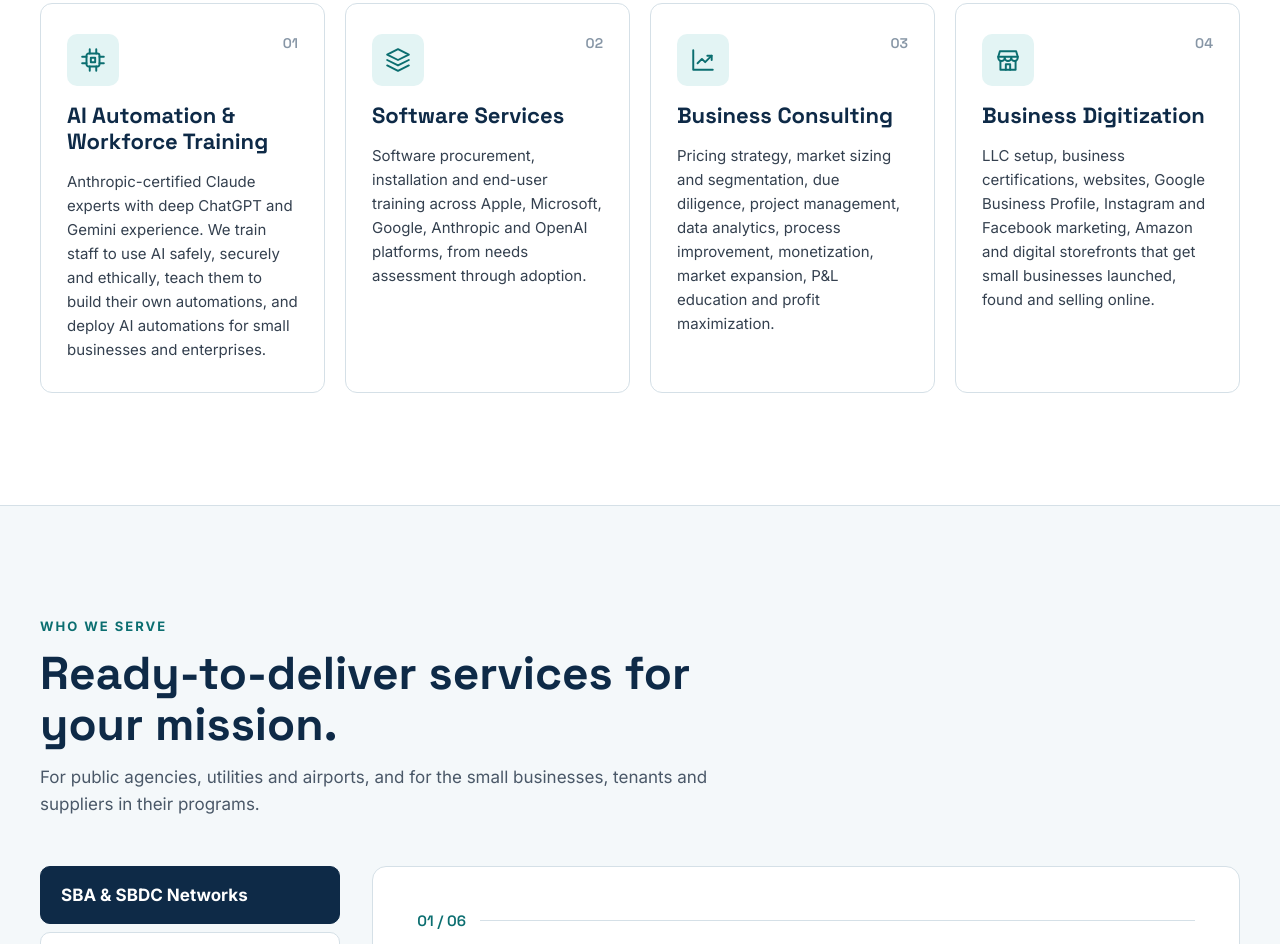
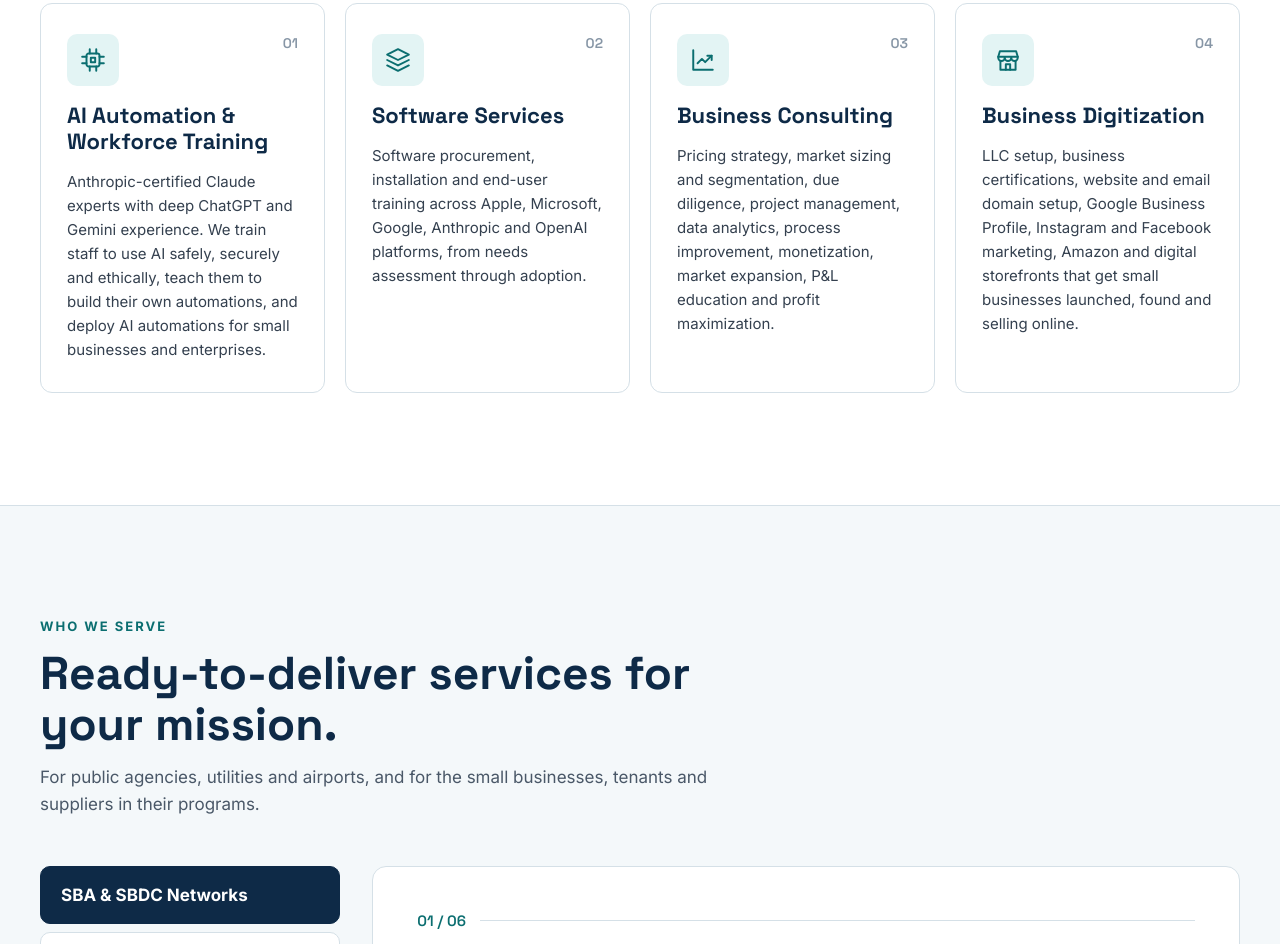
Before and after one commit to nuova-tech/smartnuova-website, a plain HTML site: page index.html in a window 1280 px wide. Shown: the part 1250-2194 px from the top of the page. Drawn offline with Linux system fonts and the light colour scheme.

Commit message:
Add email domain setup to Business Digitization
Co-Authored-By: Claude Opus 5.5 <noreply@anthropic.com>
Claude-Session: https://claude.ai/code/session_01D94sKY3oZ5ae4gBP6MdysM

```diff
--- a/index.html
+++ b/index.html
@@ -157,7 +157,7 @@ a{color:#0B6E70}a:hover{color:#0E2A47}
 <span style="font-family: 'Space Grotesk', sans-serif; font-size: 14px; font-weight: 600; color: #8796A6">04</span>
 </div>
 <h3 style="margin: 0; font-family: 'Space Grotesk', sans-serif; font-size: 22px; line-height: 1.2; color: #0E2A47">Business Digitization</h3>
-<p style="margin: 0; font-size: 15px; line-height: 1.6; color: #34404F">LLC setup, business certifications, websites, Google Business Profile, Instagram and Facebook marketing, Amazon and digital storefronts that get small businesses launched, found and selling online.</p>
+<p style="margin: 0; font-size: 15px; line-height: 1.6; color: #34404F">LLC setup, business certifications, website and email domain setup, Google Business Profile, Instagram and Facebook marketing, Amazon and digital storefronts that get small businesses launched, found and selling online.</p>
 </article>
 
 </div>
```
